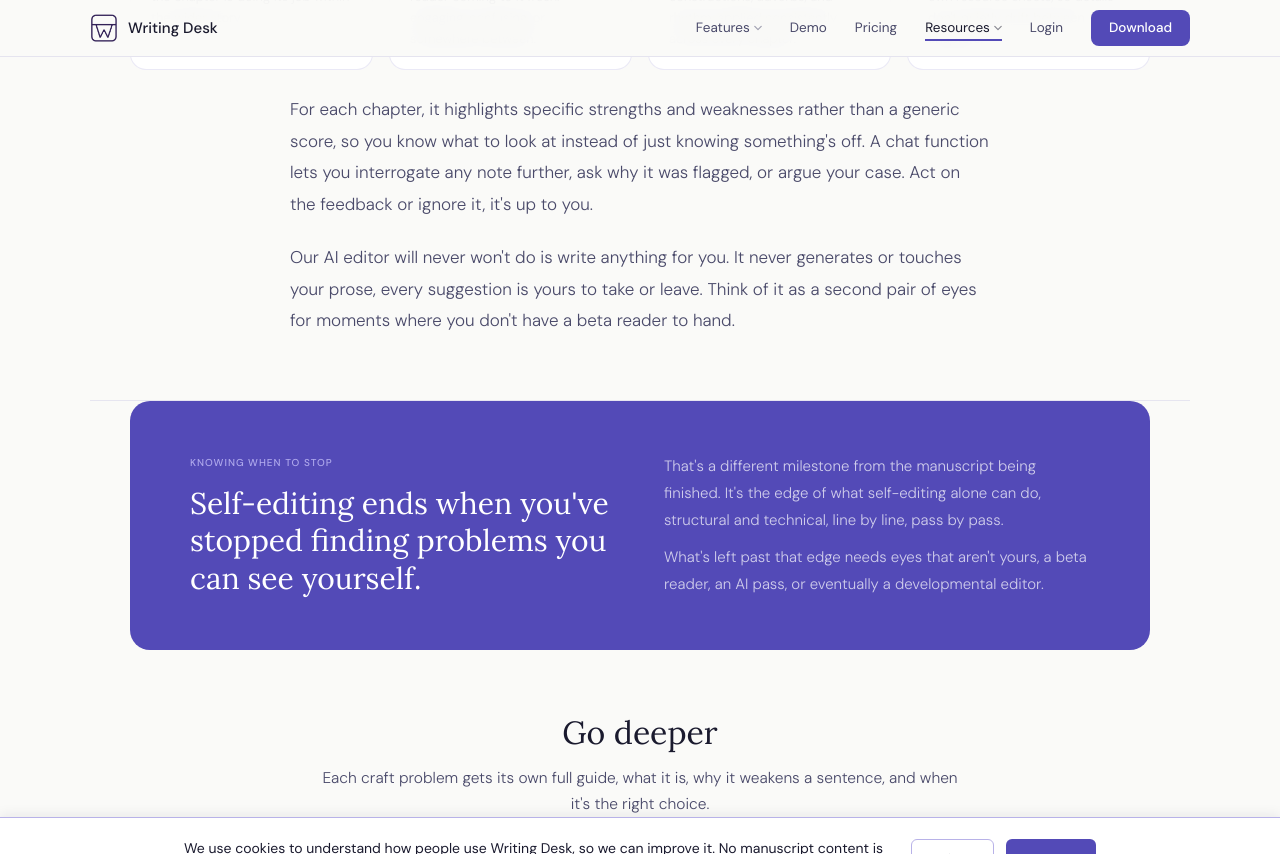
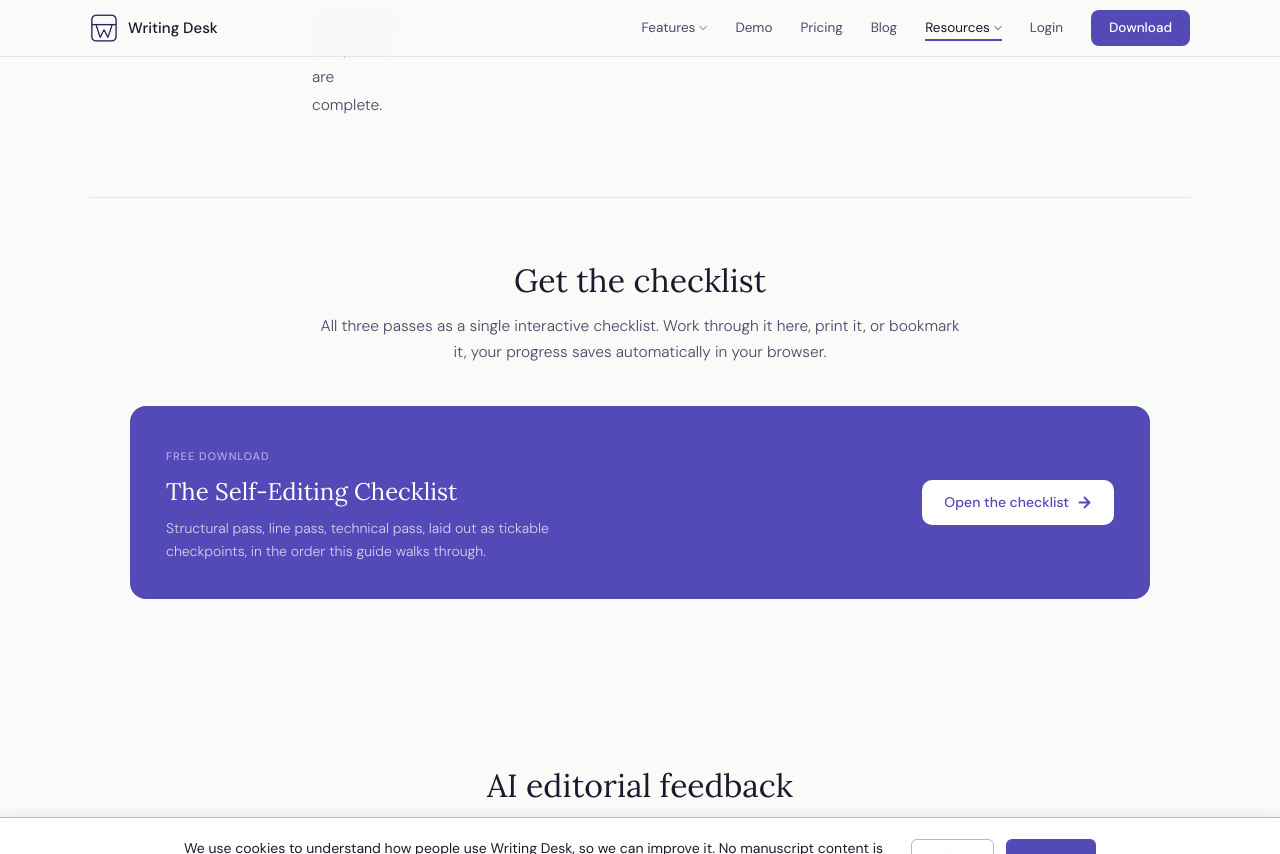
Before and after one commit to bluxon92-bit/writing-desk-site, a Jekyll site: the page built from hubs/self-editing.html, in a window 1280 px wide and 900 px high, scrolled down 3013 px, cut to the strip 0-854 px from the top of the window. Built offline with Jekyll 4.4.1, drawn with Linux system fonts in a browser that asks for light colours; some of the changed text lies outside the part shown.

Commit message:
tidied up hubs - nav bar rearrange

```diff
--- a/_includes/nav.html
+++ b/_includes/nav.html
@@ -67,6 +67,8 @@
 
       <a href="{{ '/pricing/' | relative_url }}" class="nav-link {% if page.url contains 'pricing' %}active{% endif %}">Pricing</a>
 
+      <a href="{{ '/blog/' | relative_url }}" class="nav-link {% if page.url contains 'blog' %}active{% endif %}">Blog</a>
+
       <!-- Resources with dropdown: Tools, Downloads, Guides -->
       <div class="nav-item has-dropdown">
         <a href="{{ '/tools/' | relative_url }}" class="nav-link {% if page.url contains '/tools/' or page.url contains '/blog' or page.url contains '/downloads/' or page.url contains '/hubs/' %}active{% endif %}">
@@ -77,6 +79,15 @@
 
           <div class="dropdown-col">
             <span class="dropdown-col-label">Tools</span>
+            <a href="{{ '/tools/' | relative_url }}" class="dropdown-item">
+              <span class="dropdown-icon">
+                <svg viewBox="0 0 16 16" fill="none" stroke="currentColor" stroke-width="1.5" stroke-linecap="round"><rect x="2" y="2" width="5" height="5" rx="1"/><rect x="9" y="2" width="5" height="5" rx="1"/><rect x="2" y="9" width="5" height="5" rx="1"/><rect x="9" y="9" width="5" height="5" rx="1"/></svg>
+              </span>
+              <span>
+                <strong>All Tools</strong>
+                Browse every free writer's tool
+              </span>
+            </a>
             <a href="{{ '/tools/character-name-generator/' | relative_url }}" class="dropdown-item">
               <span class="dropdown-icon">
                 <svg viewBox="0 0 16 16" fill="none" stroke="currentColor" stroke-width="1.5" stroke-linecap="round"><circle cx="8" cy="5.5" r="2.5"/><path d="M3 14v-1a4 4 0 0 1 4-4h2a4 4 0 0 1 4 4v1"/></svg>
@@ -113,15 +124,6 @@
                 A wound, a lie, and a secret to write from
               </span>
             </a>
-            <a href="{{ '/tools/' | relative_url }}" class="dropdown-item">
-              <span class="dropdown-icon">
-                <svg viewBox="0 0 16 16" fill="none" stroke="currentColor" stroke-width="1.5" stroke-linecap="round"><rect x="2" y="2" width="5" height="5" rx="1"/><rect x="9" y="2" width="5" height="5" rx="1"/><rect x="2" y="9" width="5" height="5" rx="1"/><rect x="9" y="9" width="5" height="5" rx="1"/></svg>
-              </span>
-              <span>
-                <strong>All Tools</strong>
-                Browse every free writer's tool
-              </span>
-            </a>
           </div>
 
           <div class="dropdown-col">
@@ -153,19 +155,40 @@
                 6 classics, free PDF
               </span>
             </a>
+            <a href="{{ '/downloads/checklists/self-publishing-checklist/' | relative_url }}" class="dropdown-item">
+              <span class="dropdown-icon">
+                <svg viewBox="0 0 16 16" fill="none" stroke="currentColor" stroke-width="1.5" stroke-linecap="round"><rect x="2" y="2" width="12" height="12" rx="2"/><path d="M5 8h6M8 5v6"/></svg>
+              </span>
+              <span>
+                <strong>Self-Publishing Checklist</strong>
+                Free editable PDF
+              </span>
+            </a>
+             <a href="{{ '/downloads/checklists/self-editing-checklist/' | relative_url }}" class="dropdown-item">
+              <span class="dropdown-icon">
+                <svg viewBox="0 0 16 16" fill="none" stroke="currentColor" stroke-width="1.5" stroke-linecap="round"><rect x="2" y="2" width="12" height="12" rx="2"/><path d="M5 8h6M8 5v6"/></svg>
+              </span>
+              <span>
+                <strong>Self-Editing Checklist</strong>
+                Free editable PDF
+              </span>
+            </a>
           </div>
+
+
 
           <div class="dropdown-col">
             <span class="dropdown-col-label">Guides</span>
-            <a href="{{ '/blog/' | relative_url }}" class="dropdown-item">
+            <a href="{{ '/hubs/' | relative_url }}" class="dropdown-item">
               <span class="dropdown-icon">
-                <svg viewBox="0 0 16 16" fill="none" stroke="currentColor" stroke-width="1.5" stroke-linecap="round"><rect x="2" y="2" width="12" height="12" rx="1.5"/><path d="M5 6h6M5 9h4"/></svg>
+                <svg viewBox="0 0 16 16" fill="none" stroke="currentColor" stroke-width="1.5" stroke-linecap="round"><rect x="2" y="2" width="5" height="5" rx="1"/><rect x="9" y="2" width="5" height="5" rx="1"/><rect x="2" y="9" width="5" height="5" rx="1"/><rect x="9" y="9" width="5" height="5" rx="1"/></svg>
               </span>
               <span>
-                <strong>Articles</strong>
-                Craft, publishing &amp; product updates
+                <strong>All Guides</strong>
+                Browse every complete guide
               </span>
             </a>
+
             <a href="{{ '/hubs/story-structure/' | relative_url }}" class="dropdown-item">
               <span class="dropdown-icon">
                 <svg viewBox="0 0 16 16" fill="none" stroke="currentColor" stroke-width="1.5" stroke-linecap="round"><path d="M2 14l3-6 3 4 2-3 2 5"/></svg>
@@ -193,13 +216,13 @@
                 Profiles, traits, arc, and voice
               </span>
             </a>
-            <a href="{{ '/hubs/' | relative_url }}" class="dropdown-item">
+              <a href="{{ /hubs/self-editing/' | relative_url }}" class="dropdown-item">
               <span class="dropdown-icon">
-                <svg viewBox="0 0 16 16" fill="none" stroke="currentColor" stroke-width="1.5" stroke-linecap="round"><rect x="2" y="2" width="5" height="5" rx="1"/><rect x="9" y="2" width="5" height="5" rx="1"/><rect x="2" y="9" width="5" height="5" rx="1"/><rect x="9" y="9" width="5" height="5" rx="1"/></svg>
+                <svg viewBox="0 0 16 16" fill="none" stroke="currentColor" stroke-width="1.5" stroke-linecap="round"><rect x="2" y="2" width="11" height="13" rx="1.5"/><path d="M5 6h6M5 9h4"/></svg>
               </span>
               <span>
-                <strong>All Guides</strong>
-                Browse every complete guide
+                <strong>Editing Your Novel</strong>
+                Three phase process to editing
               </span>
             </a>
           </div>
--- a/hubs/index.html
+++ b/hubs/index.html
@@ -58,7 +58,7 @@
     </a>
 
     <a href="{{ '/hubs/self-publishing/' | relative_url }}" class="hub-card">
-      <img class="hub-card-thumb" src="https://www.writingdeskapp.com/blog/self-publishing-vs-traditional-publishing/" alt="How to Self-Publish a Book">
+      <img class="hub-card-thumb" src="https://res.cloudinary.com/dnkddcxrt/image/upload/v1789678233/self_publish_1_v00fhh.jpg" alt="How to Self-Publish a Book">
       <div class="hub-card-body">
         <span class="hub-card-tag">Guide</span>
         <h3>How to Self-Publish a Book</h3>
--- a/hubs/self-editing.html
+++ b/hubs/self-editing.html
@@ -25,7 +25,8 @@
 <!-- ═══════════════════ OVERVIEW PROSE ═══════════════════ -->
 <section class="hub-section" id="overview">
   <div class="hub-prose">
-    <p>One of the mistakes I made when I eventually got to the business of editing my first book was approaching self-editing without a structure.&nbsp;<div><br></div><div>I simply read through the manuscript, editing as I went. this meant fixing obvious mistakes, polishing those clumsy sentences, adding in details here and there. Took a long time and when I got to the end I realised large sections probably needed a full rewrite (or actually to be cut), and all the tweaks and polish I'd just spent hours on were wasted effort.</div></p>
+    <p>One of the mistakes I made when I eventually got to the business of editing my first book was approaching self-editing without a structure.</p>
+    <p>I simply read through the manuscript, editing as I went. this meant fixing obvious mistakes, polishing those clumsy sentences, adding in details here and there. Took a long time and when I got to the end I realised large sections probably needed a full rewrite (or actually to be cut), and all the tweaks and polish I'd just spent hours on were wasted effort.</p>
     <p>This did not make it easier to kill my darlings.</p>
     <p>The answer I eventually came to, was to split self-editing into three distinct passes. First a structural pass, then a line edit, proof-reading pass. This guide explains what each pass is best at, the specific problems worth hunting for in each, and where structured feedback (AI or otherwise) can stand in as a second pair of eyes before the manuscript goes any further.</p>
   </div>
@@ -35,7 +36,8 @@
 <section class="hub-section" id="passes">
   <div class="hub-section-header">
     <h2>The three self-editing passes</h2>
-    <p>You've written a book, well done. But a first draft is a messy thing and you're not at the finishing line next. This part, the editing stage is probably my least favourite part of writing a book, and also the part you absolutely have to get right.<div><br></div><div>Now, before you go any further, before you reread, or touch a line, just pause. Put your manuscript away for as long as you can bare. Work on another project for a bit, and then come back with fresh eyes.&nbsp;</div></p>
+    <p>You've written a book, well done. But a first draft is a messy thing and you're not at the finishing line next. This part, the editing stage is probably my least favourite part of writing a book, and also the part you absolutely have to get right.</p>
+    <p>Now, before you go any further, before you reread, or touch a line, just pause. Put your manuscript away for as long as you can bare. Work on another project for a bit, and then come back with fresh eyes.</p>
   </div>
 
   <ol class="hub-steps">
@@ -43,7 +45,9 @@
       <div class="hub-step-num">1</div>
       <div class="hub-step-body">
         <h3>Structural pass</h3>
-        <p><div>Does every scene earn its place? Does the pacing hold? Is the point of view consistent? Do each of your characters have arcs?</div><div><div><br></div><div>Everything downstream depends on the structure being settled first which is why we just told you not to jump straight in. You need to be able to look at your work honestly, without bias. You need to be able to say to yourself that the beautifully written scene in the middle of the book doesn't advance the plot, doesn't reveal important information, that it needs to just be cut completely.&nbsp;</div><div><br></div><div>This editing phase is all about determining whether or not you've pulled off the big picture. Whole scenes will get cut or rewritten. You need to be ruthless. Strategic. And bold.&nbsp;</div></div></p>
+        <p>Does every scene earn its place? Does the pacing hold? Is the point of view consistent? Do each of your characters have arcs?</p>
+        <p>Everything downstream depends on the structure being settled first which is why we just told you not to jump straight in. You need to be able to look at your work honestly, without bias. You need to be able to say to yourself that the beautifully written scene in the middle of the book doesn't advance the plot, doesn't reveal important information, that it needs to just be cut completely.</p>
+        <p>This editing phase is all about determining whether or not you've pulled off the big picture. Whole scenes will get cut or rewritten. You need to be ruthless. Strategic. And bold.</p>
         <ul class="hub-step-links">
           <li><a href="{{ '/blog/self-edit-novel/' | relative_url }}">How to Self-Edit Your Novel</a> — the full pass order, including what to check for in the structural read</li>
         </ul>
@@ -54,7 +58,8 @@
       <div class="hub-step-num">2</div>
       <div class="hub-step-body">
         <h3>Line pass</h3>
-        <p>The next phase is about making your prose sing. This is where you go through your work, paragraph by paragraph, sentence by sentence, word by word. Look at rhythm, word choice, dialogue, passive voice, showing vs telling, filter words, weak words, and adverbs.<div><br></div><div>Avoid the temptation to overwrite, you're not aiming for flourish, you're aiming for clarity and pacing. The language should get out of the way of the story. Your sentences should carry the reader inexorably forward.</div></p>
+        <p>The next phase is about making your prose sing. This is where you go through your work, paragraph by paragraph, sentence by sentence, word by word. Look at rhythm, word choice, dialogue, passive voice, showing vs telling, filter words, weak words, and adverbs.</p>
+        <p>Avoid the temptation to overwrite, you're not aiming for flourish, you're aiming for clarity and pacing. The language should get out of the way of the story. Your sentences should carry the reader inexorably forward.</p>
         <ul class="hub-step-links">
           <li><a href="{{ '/blog/filter-words/' | relative_url }}">Filter Words in Fiction</a> — what they are and how to cut them</li>
           <li><a href="{{ '/blog/passive-voice-fiction/' | relative_url }}">Passive Voice in Fiction</a> — when it's the right choice, and when it's just habit</li>
@@ -68,7 +73,8 @@
       <div class="hub-step-num">3</div>
       <div class="hub-step-body">
         <h3>Technical pass</h3>
-        <p>The final phase is about polish. Grammar, spelling, formatting. You should also look at place names, eye-colour, all those little details that need to be consistent throughout the story lest you break the readers immersion.<div><br></div><div>You'll naturally catch a lot of this whilst you're writing and redrafting. But, try and avoid focusing on polish until the previous two passes are complete.&nbsp;</div></p>
+        <p>The final phase is about polish. Grammar, spelling, formatting. You should also look at place names, eye-colour, all those little details that need to be consistent throughout the story lest you break the readers immersion.</p>
+        <p>You'll naturally catch a lot of this whilst you're writing and redrafting. But, try and avoid focusing on polish until the previous two passes are complete.&nbsp;</div></p>
         <ul class="hub-step-links">
           <li><a href="{{ '/blog/flesch-reading-ease/' | relative_url }}">Flesch Reading Ease</a> — a diagnostic worth knowing about during this pass, not a target to chase</li>
         </ul>
@@ -77,11 +83,37 @@
   </ol>
 </section>
 
+<!-- ═══════════════════ GET THE CHECKLIST ═══════════════════ -->
+<section class="hub-section" id="checklist" style="border-bottom:none;">
+  <div class="hub-section-header">
+    <h2>Get the checklist</h2>
+    <p>All three passes as a single interactive checklist. Work through it here, print it, or bookmark it, your progress saves automatically in your browser.</p>
+  </div>
+  <div class="page-wrap" style="padding:0;">
+    <div class="post-cta">
+      <div class="post-cta-inner">
+        <div class="post-cta-text">
+          <span class="eyebrow" style="color:var(--purple-mid)">Free download</span>
+          <h2>The Self-Editing Checklist</h2>
+          <p>Structural pass, line pass, technical pass, laid out as tickable checkpoints, in the order this guide walks through.</p>
+        </div>
+        <div class="post-cta-action">
+          <a href="{{ '/downloads/checklists/self-editing-checklist/' | relative_url }}" class="btn-white-outline">
+            Open the checklist
+            <svg viewBox="0 0 12 12" fill="none" stroke="var(--purple)" stroke-width="1.5" stroke-linecap="round"><path d="M2 6h8M6 2l4 4-4 4"></path></svg>
+          </a>
+        </div>
+      </div>
+    </div>
+  </div>
+</section>
+
 <!-- ═══════════════════ AI EDITORIAL FEEDBACK ═══════════════════ -->
 <section class="hub-section" id="ai-editor">
   <div class="hub-section-header">
     <h2>AI editorial feedback</h2>
-    <p>One of the major problems with self-editing is page-blindness. Even if you leave your manuscript for six months before coming back to edit it, you know what you're trying to say, it's written in your voice, and so it can be incredibly hard to spot mistakes, clumsy sentences, and even sometimes glaring plot holes.&nbsp; You're too close to tell whether you've been wonderfully subtle with your information reveals, heavy-handed, or didn't actually reveal the information at all.<div><br></div><div>We've built into Writing Desk an AI editor to help solve exactly this problem. It reads your chapter, and gives structured, honest feedback across four editorial lenses. This is not a replacement for human feedback. Rather a quick way to get a fresh perspective on your work.&nbsp;</div></p>
+    <p>One of the major problems with self-editing is page-blindness. Even if you leave your manuscript for six months before coming back to edit it, you know what you're trying to say, it's written in your voice, and so it can be incredibly hard to spot mistakes, clumsy sentences, and even sometimes glaring plot holes. You're too close to tell whether you've been wonderfully subtle with your information reveals, heavy-handed, or didn't actually reveal the information at all.</p>
+    <p>We've built into Writing Desk an AI editor to help solve exactly this problem. It reads your chapter, and gives structured, honest feedback across four editorial lenses. This is not a replacement for human feedback. Rather a quick way to get a fresh perspective on your work.</p>
   </div>
 
   <div class="hub-beats-grid" style="display:grid;grid-template-columns:repeat(4,1fr);gap:16px;">
@@ -192,31 +224,6 @@
   </div>
 </section>
 
-<!-- ═══════════════════ GET THE CHECKLIST ═══════════════════ -->
-<section class="hub-section" id="checklist" style="border-bottom:none;">
-  <div class="hub-section-header">
-    <h2>Get the checklist</h2>
-    <p>All three passes as a single interactive checklist. Work through it here, print it, or bookmark it, your progress saves automatically in your browser.</p>
-  </div>
-  <div class="page-wrap" style="padding:0;">
-    <div class="post-cta">
-      <div class="post-cta-inner">
-        <div class="post-cta-text">
-          <span class="eyebrow" style="color:var(--purple-mid)">Free download</span>
-          <h2>The Self-Editing Checklist</h2>
-          <p>Structural pass, line pass, technical pass, laid out as tickable checkpoints, in the order this guide walks through.</p>
-        </div>
-        <div class="post-cta-action">
-          <a href="{{ '/downloads/checklists/self-editing-checklist/' | relative_url }}" class="btn-white-outline">
-            Open the checklist
-            <svg viewBox="0 0 12 12" fill="none" stroke="var(--purple)" stroke-width="1.5" stroke-linecap="round"><path d="M2 6h8M6 2l4 4-4 4"></path></svg>
-          </a>
-        </div>
-      </div>
-    </div>
-  </div>
-</section>
-
 <!-- ═══════════════════ PRODUCT CTA ═══════════════════ -->
 <div class="page-wrap" style="padding-top:0;padding-bottom:64px;">
   <div class="post-cta">
```
Also changed, not shown: hubs/self-publishing.html (+11 -6 lines).
